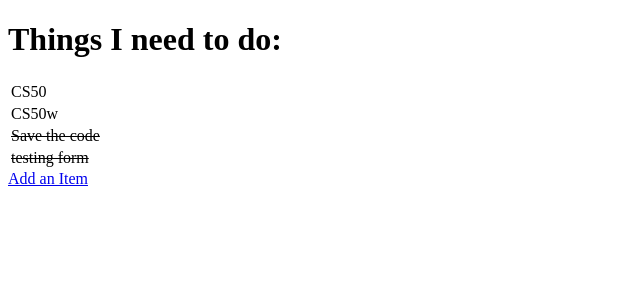
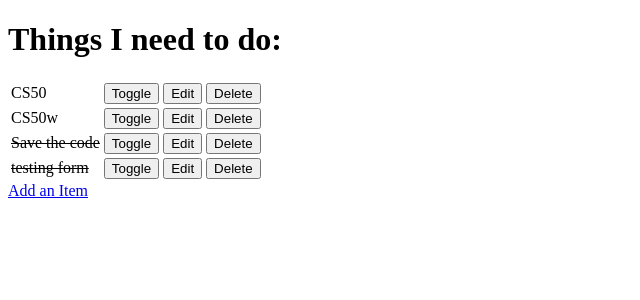
Before and after one commit to Lauren21717/ci-hello-django, a Django app: page / in a window 1280 px wide. Shown: the top 300 px of the page, without its empty margins (0-640 px from the left). Run offline with Django 3.2, Linux system fonts and the light colour scheme; data comes from the database, SQL or seed files in the repository.

Commit message:
Add edit, toggle and delete functionality to the todo app

```diff
--- a/todo/templates/todo/todo_list.html
+++ b/todo/templates/todo/todo_list.html
@@ -11,6 +11,21 @@
                 {% else %}
                     <td>{{ item.name }}</td>
                 {% endif %}
+                <td>
+                    <a href="/toggle/{{ item.id }}">
+                        <button>Toggle</button>
+                    </a>
+                </td>
+                <td>
+                    <a href="/edit/{{ item.id }}">
+                        <button>Edit</button>
+                    </a>
+                </td>
+                <td>
+                    <a href="/delete/{{ item.id }}">
+                        <button>Delete</button>
+                    </a>
+                </td>
             </tr>
         {% empty %}
             <h2>You have nothing to do.</h2>
--- a/todo/views.py
+++ b/todo/views.py
@@ -1,4 +1,4 @@
-from django.shortcuts import render, redirect
+from django.shortcuts import render, redirect, get_object_or_404
 from .models import Item
 from .forms import ItemForm
 
@@ -24,3 +24,30 @@ def add_item(request):
         'form': form
     }
     return render(request, 'todo/add_item.html', context)
+
+
+def edit_item(request, item_id):
+    item = get_object_or_404(Item, id=item_id)
+    if request.method == "POST":
+        form = ItemForm(request.POST, instance=item)
+        if form.is_valid():
+            form.save()
+            return redirect('get_todo_list')
+    form = ItemForm(instance=item)
+    context = {
+        'form': form
+    }
+    return render(request, 'todo/edit_item.html', context)
+
+
+def toggle_item(request, item_id):
+    item = get_object_or_404(Item, id=item_id)
+    item.done = not item.done
+    item.save()
+    return redirect('get_todo_list')
+
+
+def delete_item(request, item_id):
+    item = get_object_or_404(Item, id=item_id)
+    item.delete()
+    return redirect('get_todo_list')
```
Also changed, not shown: todo/templates/todo/edit_item.html (added, +13 -0 lines), todo/admin.py (line endings or trailing spaces).
